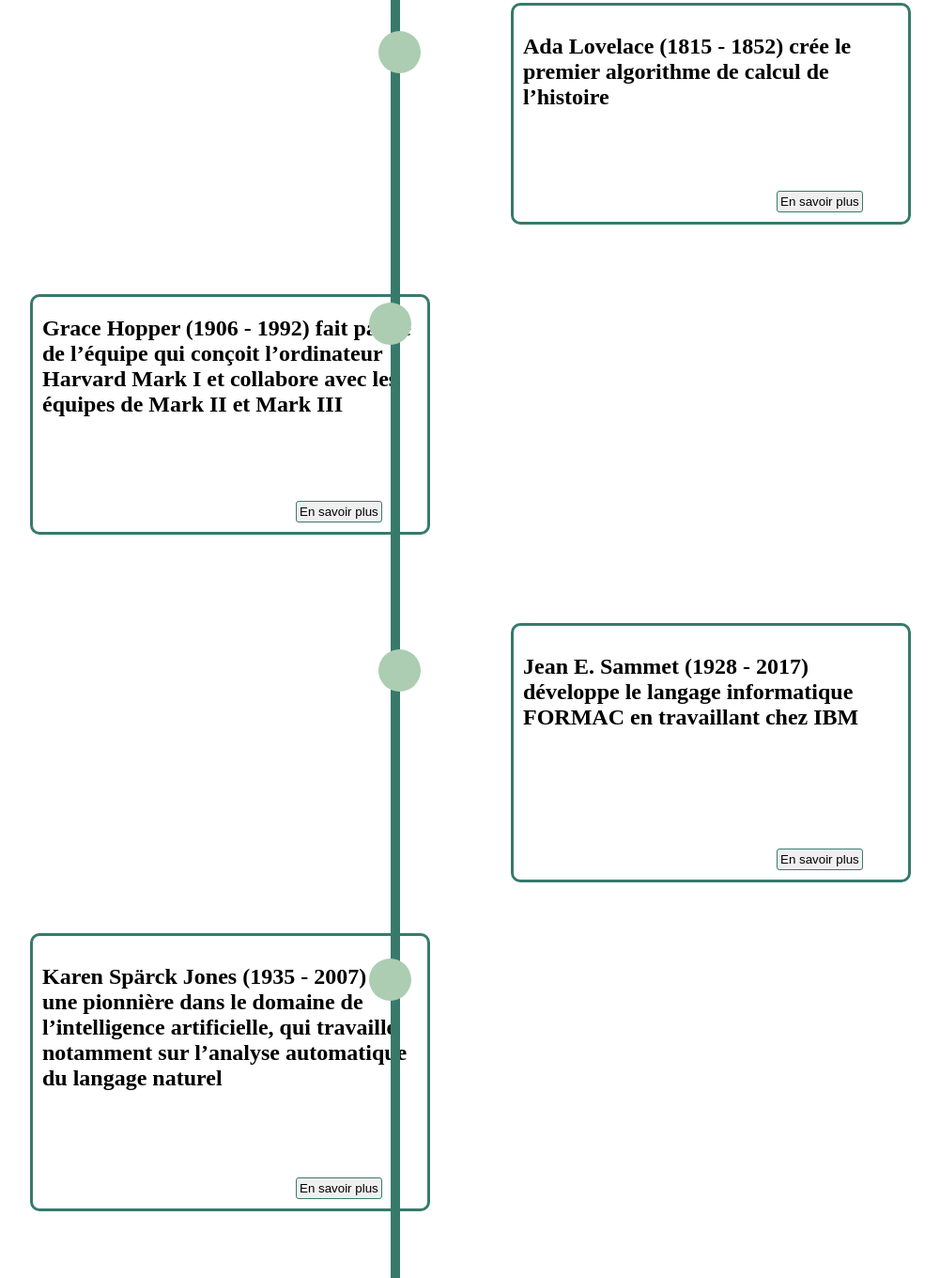
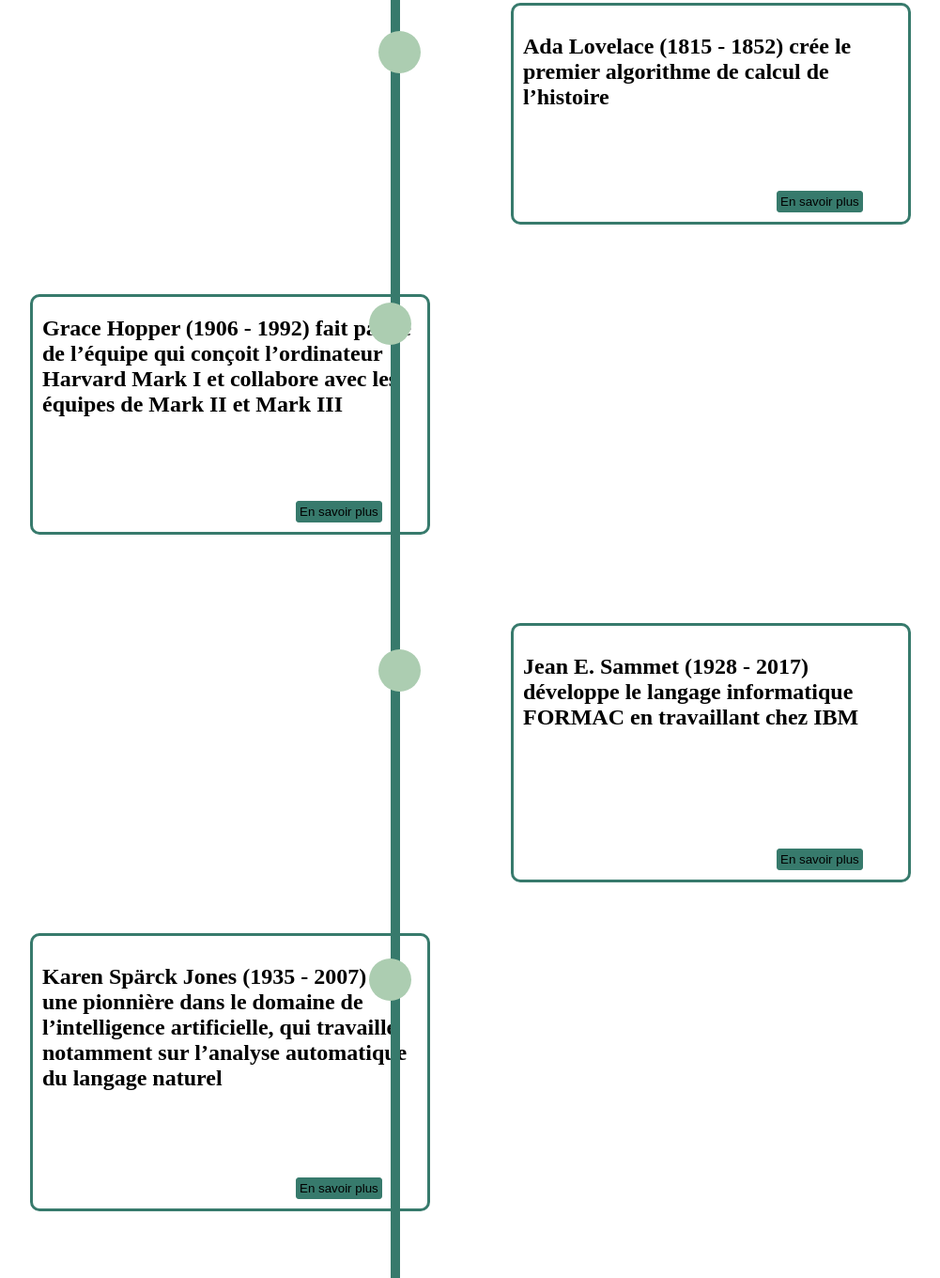
Before and after one commit to paulinecoudert/itwomen, a website built with Parcel: page LigneduTemps/index.html in a window 1280 px wide. Shown: the part 157-1517 px from the top of the page at 94% size, without its empty margins (224-1225 px from the left). Built offline with nearby package versions, Linux system fonts and the light colour scheme.

Commit message:
Some changes

```diff
--- a/LigneduTemps/style.scss
+++ b/LigneduTemps/style.scss
@@ -98,6 +98,7 @@ $vertclaire: #accdb1;
     border-radius: 3px;
     left: 280px;
     top: 197px;
+    background-color: $vert;
   }
 }
 
@@ -118,6 +119,7 @@ $vertclaire: #accdb1;
     border-radius: 3px;
     left: 280px;
     top: 217px;
+    background-color: $vert;
   }
 }
 
@@ -137,6 +139,7 @@ $vertclaire: #accdb1;
     border-radius: 3px;
     left: 280px;
     top: 237px;
+    background-color: $vert;
   }
 }
 
@@ -156,6 +159,7 @@ $vertclaire: #accdb1;
     border-radius: 3px;
     left: 280px;
     top: 257px;
+    background-color: $vert;
   }
 }
 
@@ -175,6 +179,7 @@ $vertclaire: #accdb1;
     border-radius: 3px;
     left: 280px;
     top: 237px;
+    background-color: $vert;
   }
 }
 
@@ -195,5 +200,6 @@ $vertclaire: #accdb1;
     border-radius: 3px;
     left: 280px;
     top: 197px;
+    background-color: $vert;
   }
 }
```
